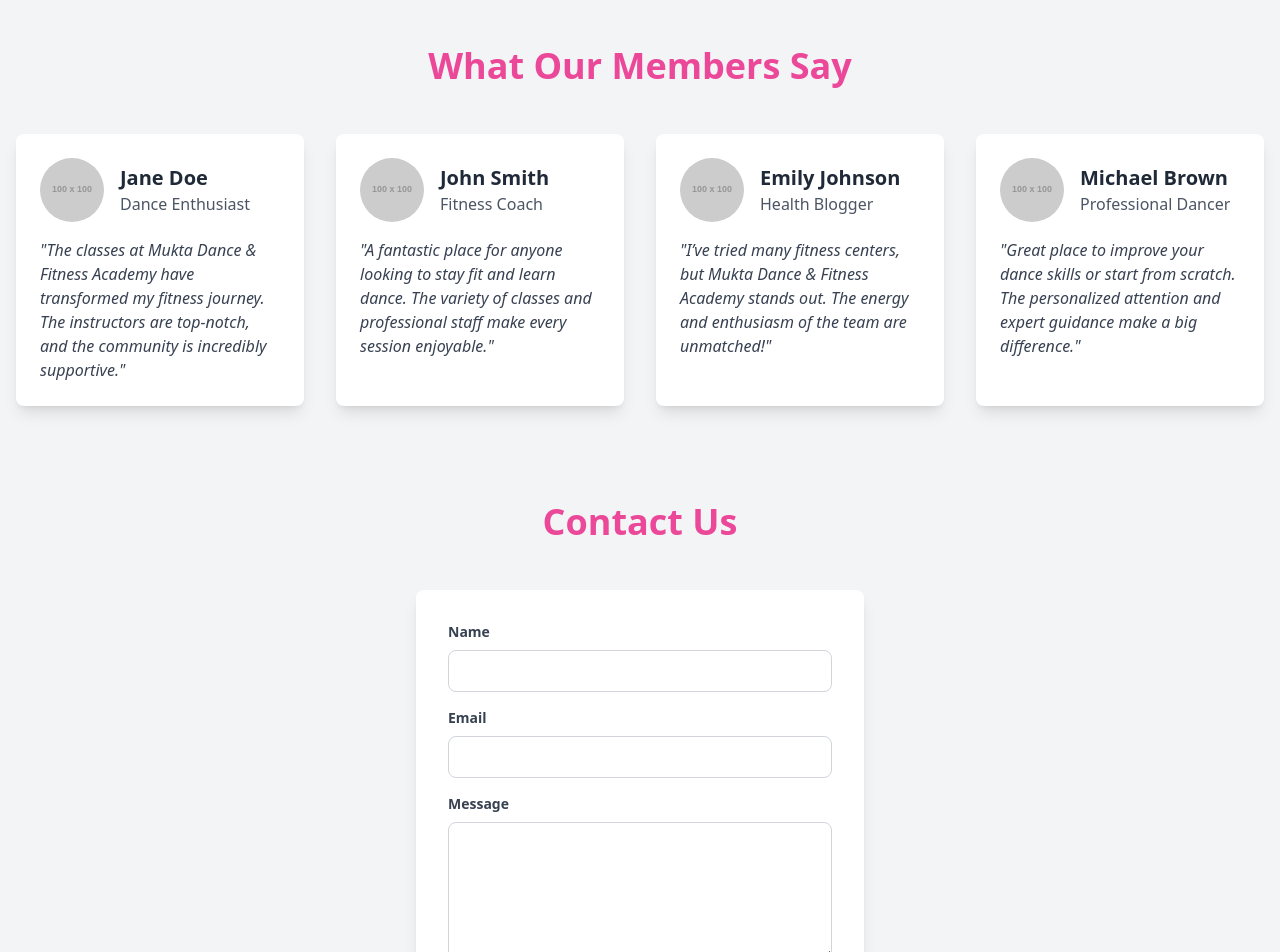
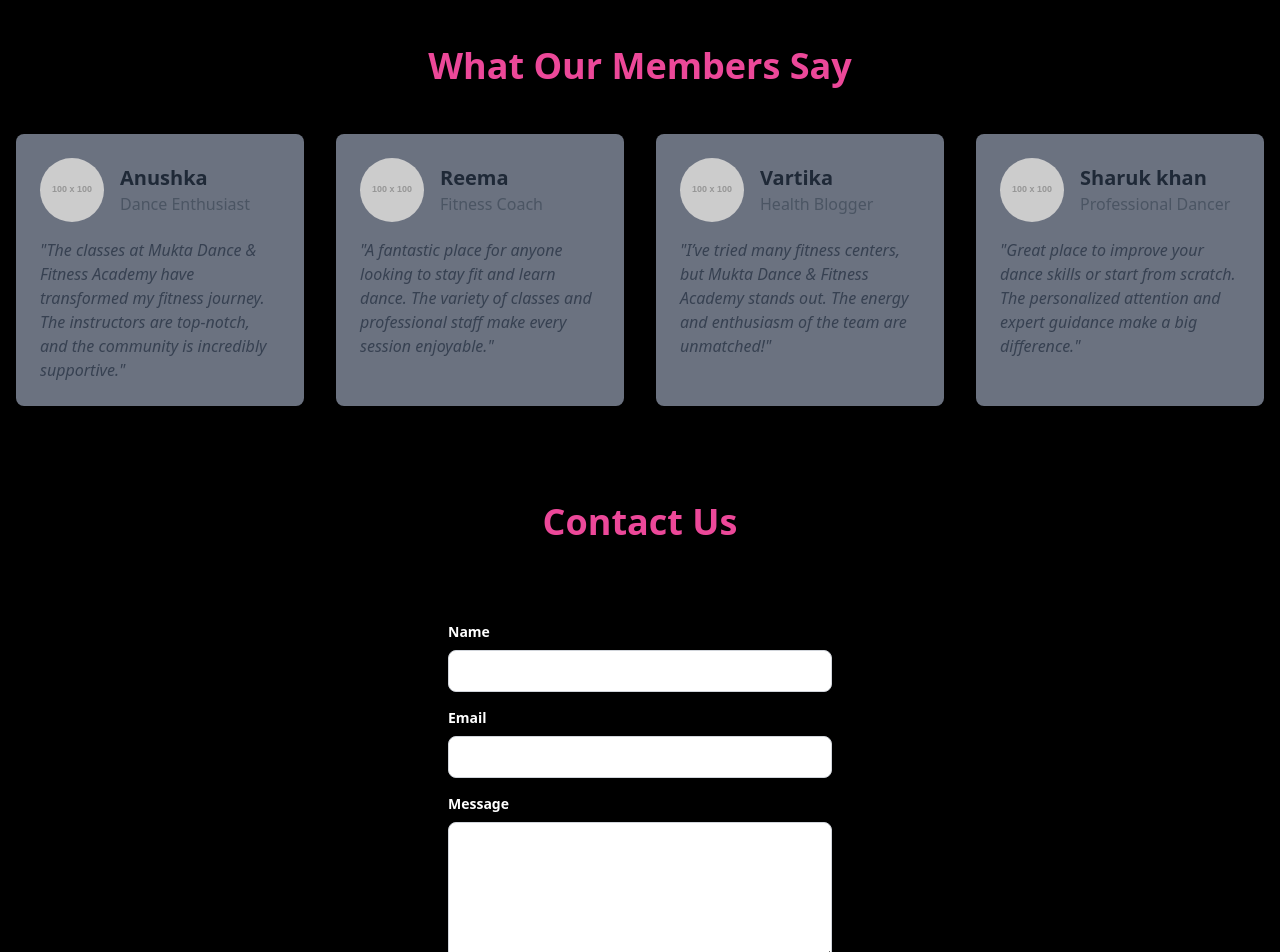
Before and after one commit to anu30singh/Mukta-Dance-Fitness-Academy-, a React (Vite) app in the folder Frontend/: page / in a window 1280 px wide. Shown: the part 3620-4572 px from the top of the page. Built offline with nearby package versions, Linux system fonts and the light colour scheme.

Commit message:
Frontend Update

```diff
--- a/Frontend/src/components/ContactForm.jsx
+++ b/Frontend/src/components/ContactForm.jsx
@@ -35,13 +35,13 @@ const ContactForm = () => {
   };
 
   return (
-    <div className="bg-gray-100 py-12">
+    <div className="bg-black py-12">
       <div className="container mx-auto px-4">
         <h2 className="text-4xl font-bold text-center mb-12 text-pink-500">Contact Us</h2>
-        <div className="max-w-md mx-auto bg-white p-8 rounded-lg shadow-lg">
+        <div className="max-w-md mx-auto bg-black p-8 rounded-lg shadow-white">
           <form onSubmit={handleSubmit}>
             <div className="mb-4">
-              <label className="block text-gray-700 text-sm font-bold mb-2" htmlFor="name">Name</label>
+              <label className="block text-white text-sm font-bold mb-2" htmlFor="name">Name</label>
               <input
                 type="text"
                 id="name"
@@ -53,7 +53,7 @@ const ContactForm = () => {
               />
             </div>
             <div className="mb-4">
-              <label className="block text-gray-700 text-sm font-bold mb-2" htmlFor="email">Email</label>
+              <label className="block text-white text-sm font-bold mb-2" htmlFor="email">Email</label>
               <input
                 type="email"
                 id="email"
@@ -65,7 +65,7 @@ const ContactForm = () => {
               />
             </div>
             <div className="mb-4">
-              <label className="block text-gray-700 text-sm font-bold mb-2" htmlFor="message">Message</label>
+              <label className="block text-white text-sm font-bold mb-2" htmlFor="message">Message</label>
               <textarea
                 id="message"
                 name="message"
--- a/Frontend/src/components/Testimonials.jsx
+++ b/Frontend/src/components/Testimonials.jsx
@@ -2,25 +2,25 @@ import React from 'react';
 
 const testimonials = [
   {
-    name: 'Jane Doe',
+    name: 'Anushka',
     position: 'Dance Enthusiast',
     quote: 'The classes at Mukta Dance & Fitness Academy have transformed my fitness journey. The instructors are top-notch, and the community is incredibly supportive.',
     image: 'https://via.placeholder.com/100'
   },
   {
-    name: 'John Smith',
+    name: 'Reema',
     position: 'Fitness Coach',
     quote: 'A fantastic place for anyone looking to stay fit and learn dance. The variety of classes and professional staff make every session enjoyable.',
     image: 'https://via.placeholder.com/100'
   },
   {
-    name: 'Emily Johnson',
+    name: 'Vartika',
     position: 'Health Blogger',
     quote: 'I’ve tried many fitness centers, but Mukta Dance & Fitness Academy stands out. The energy and enthusiasm of the team are unmatched!',
     image: 'https://via.placeholder.com/100'
   },
   {
-    name: 'Michael Brown',
+    name: 'Sharuk khan',
     position: 'Professional Dancer',
     quote: 'Great place to improve your dance skills or start from scratch. The personalized attention and expert guidance make a big difference.',
     image: 'https://via.placeholder.com/100'
@@ -29,12 +29,12 @@ const testimonials = [
 
 const Testimonials = () => {
   return (
-    <div className="bg-gray-100 py-12">
+    <div className="bg-black py-12">
       <div className="container mx-auto px-4">
         <h2 className="text-4xl font-bold text-center mb-12 text-pink-500">What Our Members Say</h2>
         <div className="grid grid-cols-1 md:grid-cols-2 lg:grid-cols-4 gap-8">
           {testimonials.map((testimonial, index) => (
-            <div key={index} className="bg-white p-6 rounded-lg shadow-lg">
+            <div key={index} className="bg-gray-500 p-6 rounded-lg shadow-lg">
               <div className="flex items-center mb-4">
                 <img src={testimonial.image} alt={testimonial.name} className="w-16 h-16 object-cover rounded-full mr-4" />
                 <div>
```
